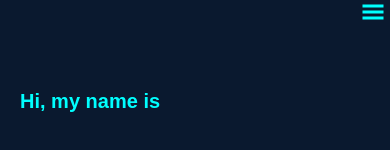
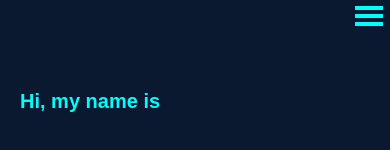
Before and after one commit to prathimagowda/portfoliopage, a React (Create React App) app: page / in a window 390 px wide. Shown: the top 150 px of the page. Built offline with nearby package versions, Linux system fonts and the light colour scheme.

Commit message:
modify the burger menu css

```diff
--- a/src/App.css
+++ b/src/App.css
@@ -162,6 +162,11 @@ section nav{
     display: none;
   }
 
+  nav ul {
+    height: 100vh;
+    margin-top: 20%;
+  }
+
 }
 
 #social_icon{
@@ -174,7 +179,7 @@ section nav{
   z-index: 5;
   position: relative;
   color: aqua;
-  font-size: x-large;
+  font-size: xx-large;
   display: none;
   margin-right: 5px;
   cursor: pointer;
--- a/src/Menu.js
+++ b/src/Menu.js
@@ -51,13 +51,6 @@ const Menu = () =>
             </li>
             {/* <button onClick={()=>getResume()}>Resume</button> */}
         </ul>
-          {/* <ul>
-              <li>
-              <a href="#exprience1">exprience</a>
-                  </li>
-
-
-          </ul> */}
     </nav>
     <span className="hamburger_icon" onClick={()=>buildNavElement()}><GiHamburgerMenu/></span>
 </header>
@@ -68,7 +61,7 @@ function buildNavElement()
     if(test.className === "topnav")
     {
         test.className = "responsive_nav";
-        document.getElementById("responsiveNav").style.width = "150px";
+        document.getElementById("responsiveNav").style.width = "180px";
     }
     else if(test.className === "responsive_nav")
     {
```
